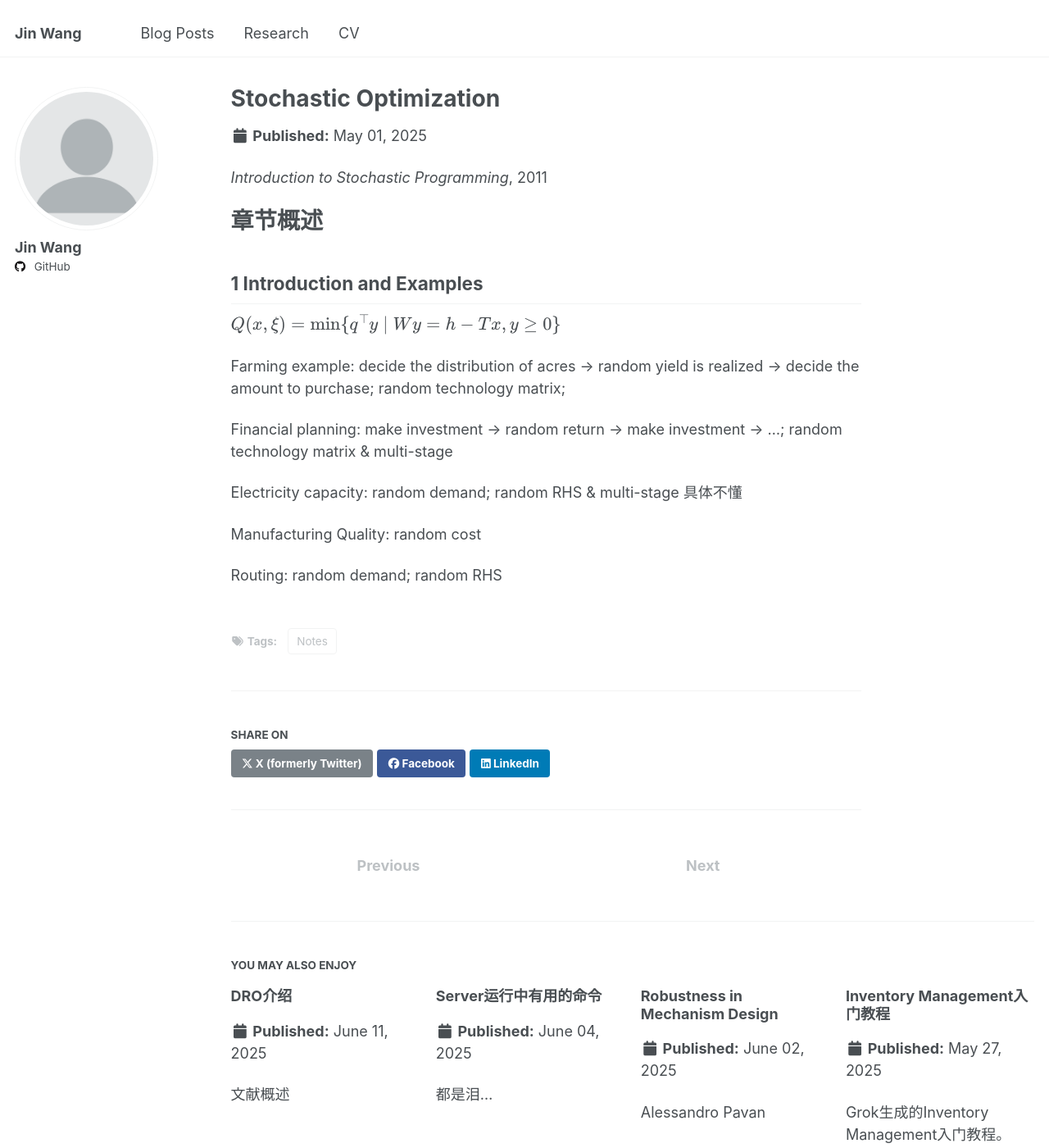
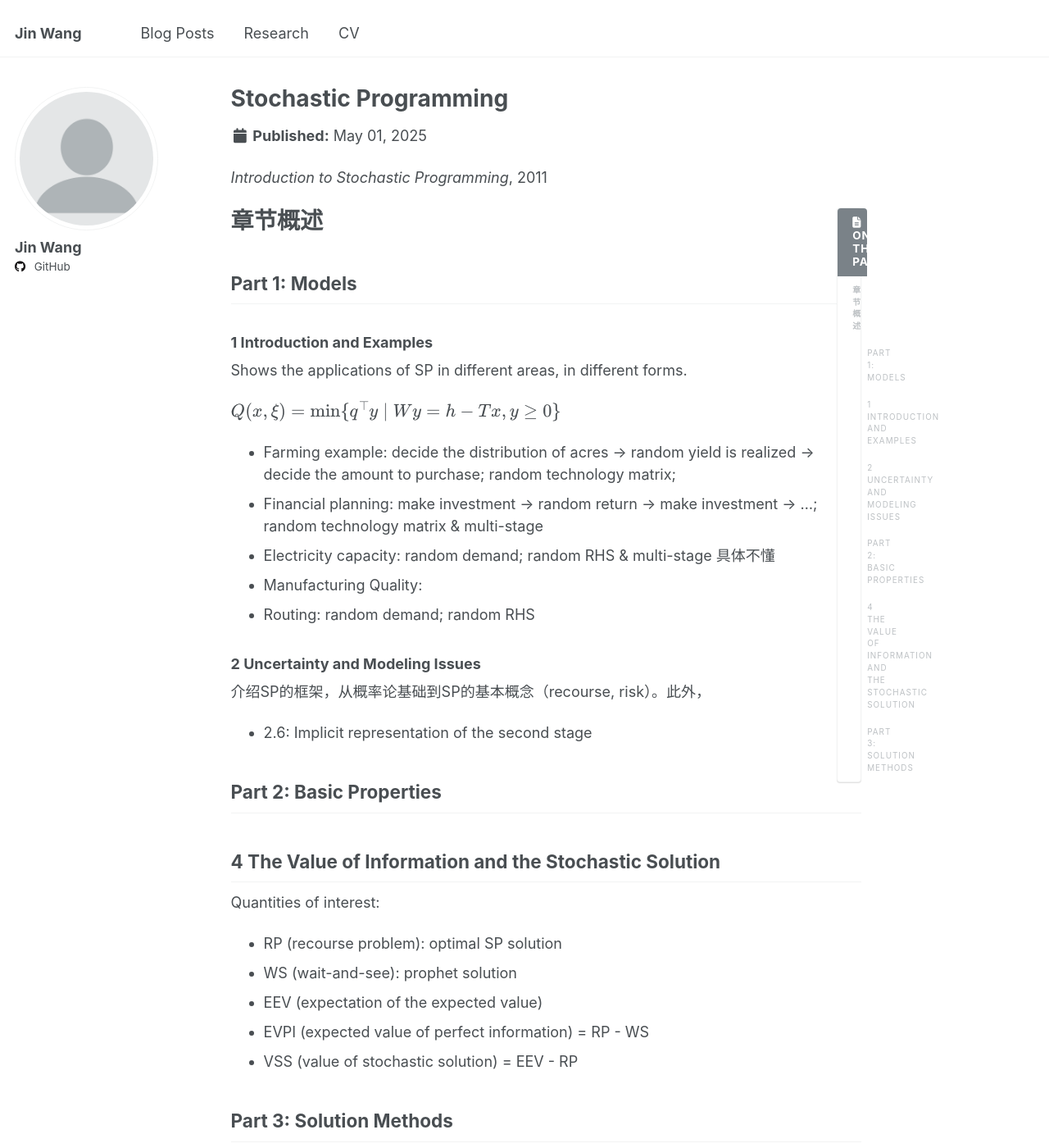
Before and after one commit to JiinnW/JiinnW, a Jekyll site: the page built from _posts/2025-05-01-blog-post-1.md, in a window 1280 px wide and 1400 px high. Shown: the whole window at 82% size. Built offline with Jekyll 4.4.1, drawn with Linux system fonts in a browser that asks for light colours; some of the changed text lies outside the part shown.

Commit message:
Update 2025-05-01-blog-post-1.md

```diff
--- a/_posts/2025-05-01-blog-post-1.md
+++ b/_posts/2025-05-01-blog-post-1.md
@@ -1,23 +1,49 @@
 ---
-title: 'Stochastic Optimization'
+title: 'Stochastic Programming'
 permalink: /posts/2025/blog-post-5/
 tags:
     - Notes
 ---
 *Introduction to Stochastic Programming*, 2011
 
+{% include toc %}
+
 # 章节概述
 
-## 1 Introduction and Examples
+## Part 1: Models
+
+### 1 Introduction and Examples
+
+Shows the applications of SP in different areas, in different forms.
 
 \\( Q(x,\xi) = \min\\{ q^\top y \mid Wy = h - T x , y \geq 0 \\} \\)
 
-Farming example: decide the distribution of acres -> random yield is realized -> decide the amount to purchase; random technology matrix;
+- Farming example: decide the distribution of acres -> random yield is realized -> decide the amount to purchase; random technology matrix;
+- Financial planning: make investment -> random return -> make investment -> ...; random technology matrix & multi-stage
+- Electricity capacity: random demand; random RHS & multi-stage 具体不懂
+- Manufacturing Quality:
+- Routing: random demand; random RHS
 
-Financial planning: make investment -> random return -> make investment -> ...; random technology matrix & multi-stage
 
-Electricity capacity: random demand; random RHS & multi-stage 具体不懂
 
-Manufacturing Quality: random cost
+### 2 Uncertainty and Modeling Issues
 
-Routing: random demand; random RHS
+介绍SP的框架，从概率论基础到SP的基本概念（recourse, risk）。此外，
+- 2.6: Implicit representation of the second stage
+
+## Part 2: Basic Properties
+
+## 4 The Value of Information and the Stochastic Solution
+
+Quantities of interest:
+- RP (recourse problem): optimal SP solution
+- WS (wait-and-see): prophet solution
+- EEV (expectation of the expected value)
+- EVPI (expected value of perfect information) = RP - WS
+- VSS (value of stochastic solution) = EEV - RP
+
+## Part 3: Solution Methods
+
+Solving methods:
+- L-shaped method: 2-stage problems
+- MC
```
